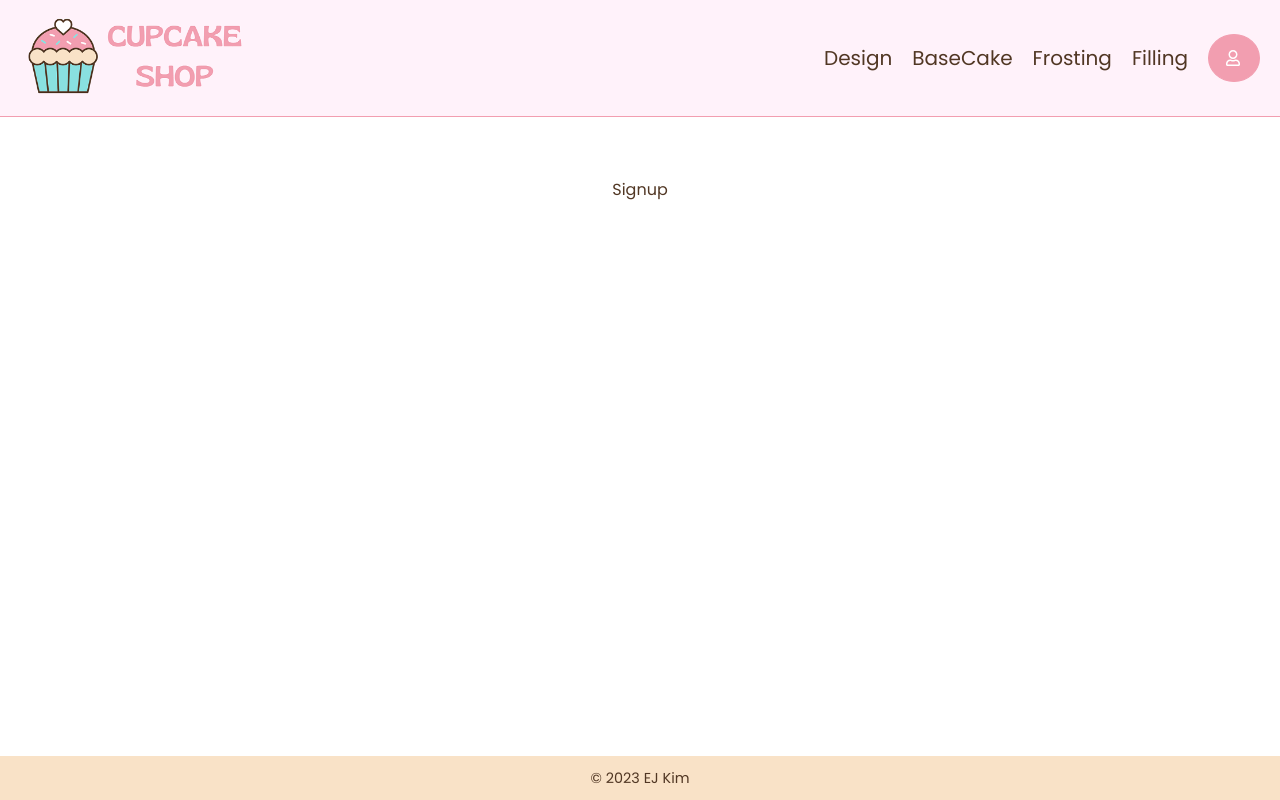
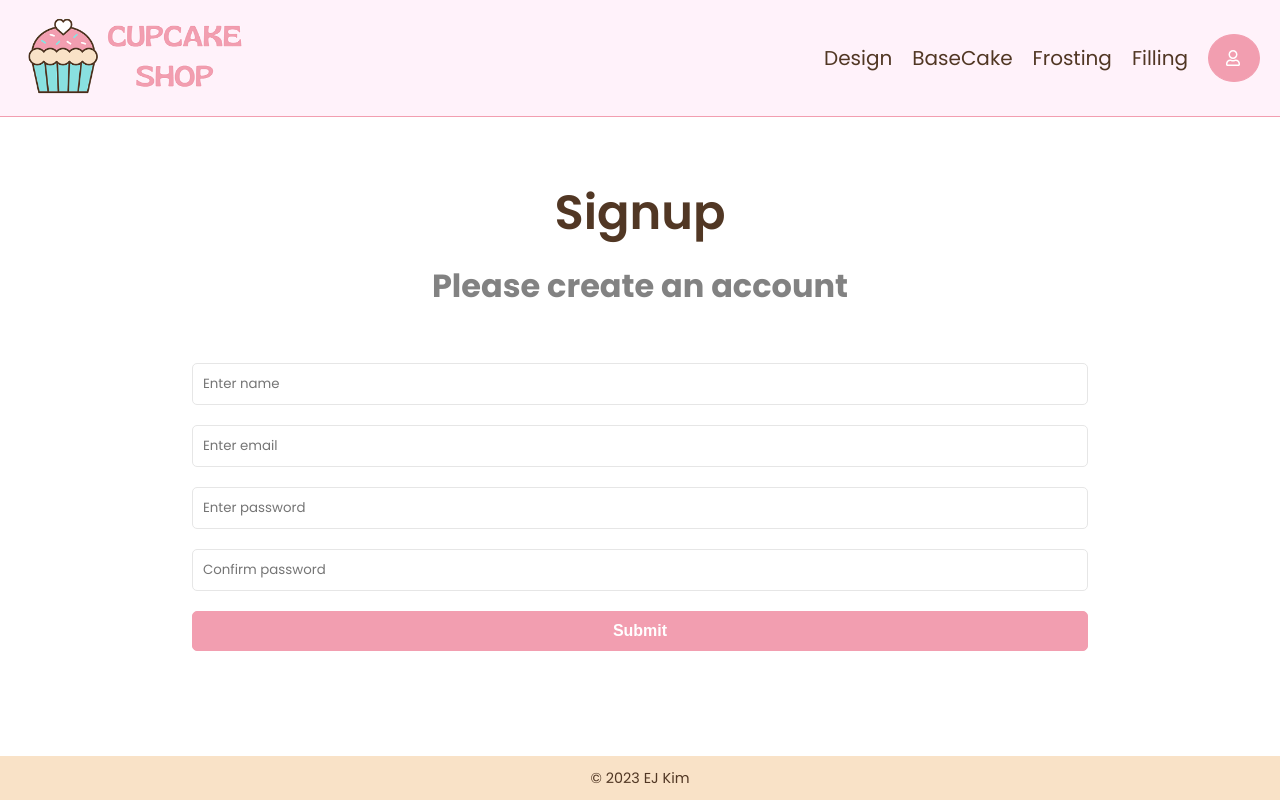
Before and after one commit to ejkim000/cupcake-shop, a React (Vite) app in the folder frontend/: page /signup in a window 1280 px wide. Built offline with nearby package versions, Linux system fonts and the light colour scheme.

Commit message:
add signup page & functoin

```diff
--- a/frontend/components/Header.jsx
+++ b/frontend/components/Header.jsx
@@ -26,8 +26,8 @@ function Header() {
               <FaRegUser />
             </button>
             <ul className='dropdown-content'>
-                <li><a href="#">Signup</a></li>
-                <li><a href="#">Login</a></li>
+                <li><a href="/signup">Signup</a></li>
+                <li><a href="/login">Login</a></li>
             </ul>
           </li>
         </ul>
--- /dev/null
+++ b/frontend/components/Loading.jsx
@@ -0,0 +1,7 @@
+function Loading() {
+  return (
+    <div>Loading</div>
+  )
+}
+
+export default Loading
--- a/frontend/pages/Signup.jsx
+++ b/frontend/pages/Signup.jsx
@@ -1,7 +1,131 @@
+import { useState, useEffect } from 'react';
+import { useSelector, useDispatch } from 'react-redux';
+import { useNavigate } from 'react-router-dom';
+import { toast } from 'react-toastify';
+import { signup, reset } from '../features/auth/authSlice';
+import Loading from '../components/Loading';
+
 function Signup() {
+  const [formData, setFormData] = useState({
+    name: '',
+    email: '',
+    password: '',
+    password2: '',
+  });
+
+  const { name, email, password, password2 } = formData;
+
+  const navigate = useNavigate();
+  const dispatch = useDispatch();
+
+  // use useSlector hook to get stored reducer in store.js
+  const { user, isLoading, isError, isSuccess, message } = useSelector(
+    (state) => state.auth
+  );
+
+  // there are many ways to handle auth, this is one of them
+  useEffect(() => {
+    if (isError) {
+      toast.error(message);
+    }
+
+    if (isSuccess || user) {
+      navigate('/');
+    }
+
+    // dispatch can call actions from reducer
+    dispatch(reset());
+  }, [user, isError, isSuccess, message, navigate, dispatch]);
+
+  const onChange = (e) => {
+    setFormData((prev) => ({
+      ...prev,
+      [e.target.name]: e.target.value,
+    }));
+  };
+
+  const onSubmit = (e) => {
+    e.preventDefault();
+
+    if (password !== password2) {
+      toast.error('Passwords do not match');
+    } else {
+      const userData = {
+        name,
+        email,
+        password,
+      };
+
+      dispatch(signup(userData));
+    }
+  };
+
+  // Show spinner while loading
+  if (isLoading) {
+    return <Loading />;
+  }
+
   return (
-    <div>Signup</div>
-  )
+    <>
+      <section className="heading">
+        <h1>Signup</h1>
+        <p>Please create an account</p>
+      </section>
+      <section className="form">
+        <form onSubmit={onSubmit}>
+          <div className="form-group">
+            <input
+              type="text"
+              className="form-control"
+              id="name"
+              name="name"
+              value={name}
+              placeholder="Enter name"
+              onChange={onChange}
+            />
+          </div>
+          <div className="form-group">
+            <input
+              type="email"
+              className="form-control"
+              id="email"
+              name="email"
+              value={email}
+              placeholder="Enter email"
+              onChange={onChange}
+            />
+          </div>
+          <div className="form-group">
+            <input
+              type="password"
+              className="form-control"
+              id="password"
+              name="password"
+              value={password}
+              placeholder="Enter password"
+              onChange={onChange}
+            />
+          </div>
+          <div className="form-group">
+            <input
+              type="password"
+              className="form-control"
+              id="password2"
+              name="password2"
+              value={password2}
+              placeholder="Confirm password"
+              onChange={onChange}
+            />
+          </div>
+          <div className="form-group">
+            <button type="submit" className="btn btn-block">
+              Submit
+            </button>
+          </div>
+        </form>
+      </section>
+    </>
+  );
 }
 
-export default Signup
+export default Signup;
```
